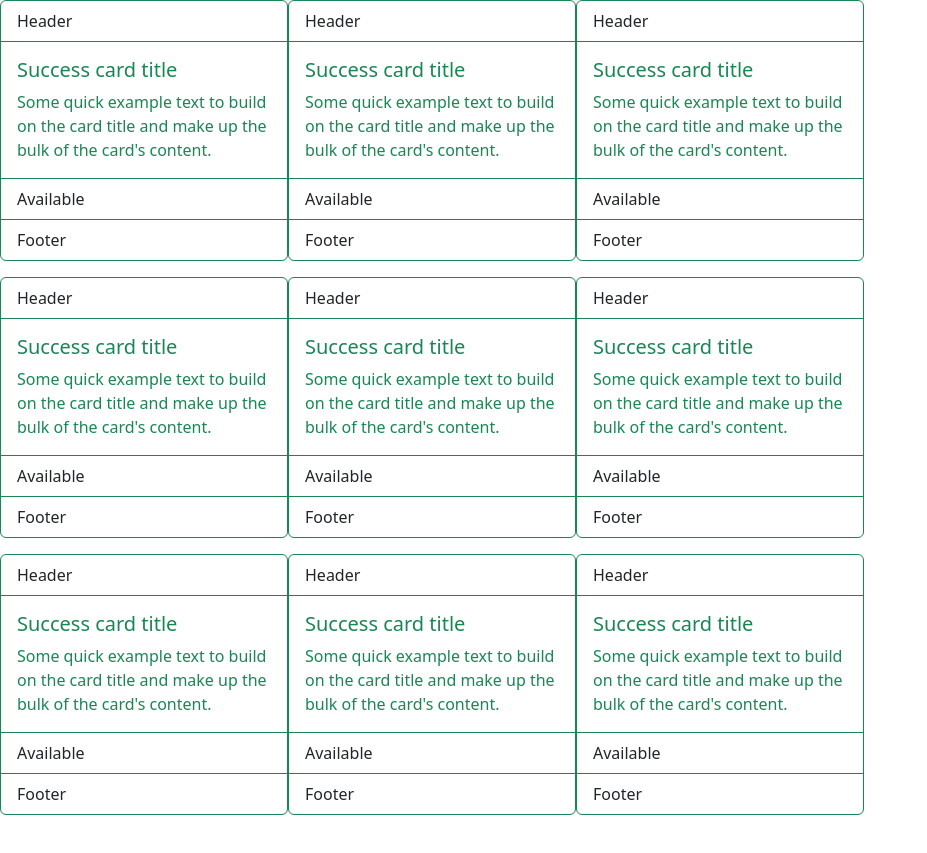
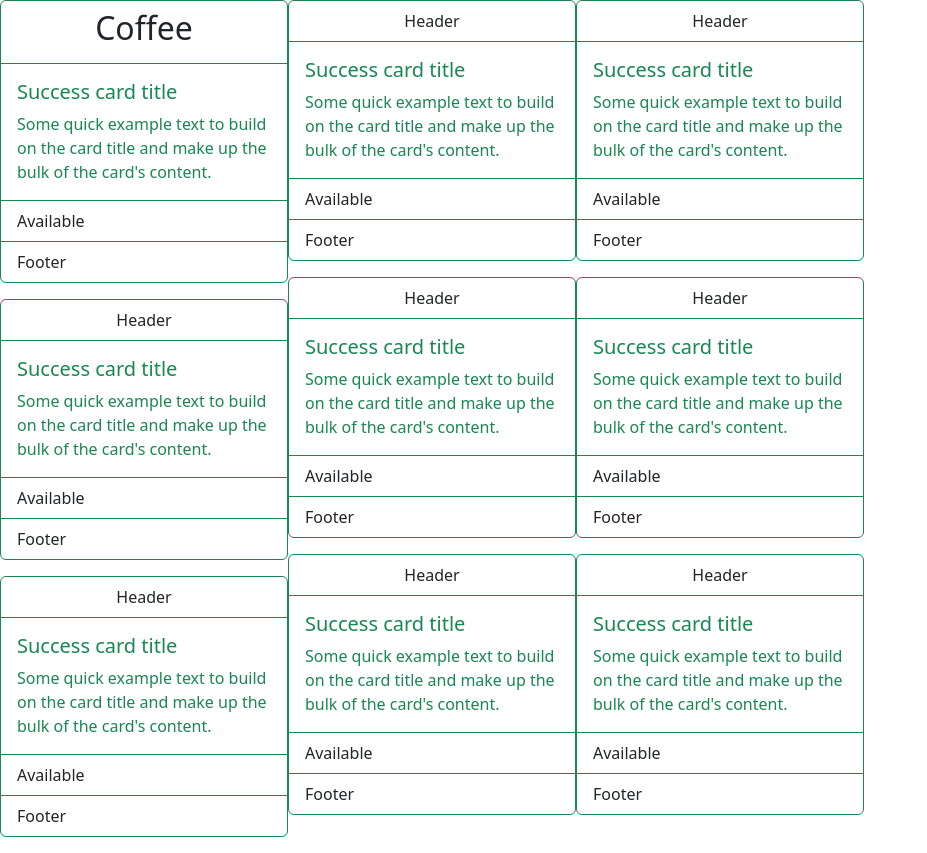
Before and after one commit to daniella-mcnair/2.0ASSIGNMENT-product-cards, a plain HTML site: page index.html in a window 1280 px wide. Shown: the whole page, without its empty margins (0-927 px from the left). Before the commit the page ends 831 px from the top, so only its background shows below. Drawn offline with nearby package versions, Linux system fonts and the light colour scheme.

Commit message:
forgot to pull to main

```diff
--- a/index.html
+++ b/index.html
@@ -14,7 +14,7 @@
     <div id = "container">
         <div class = "column1">
           <div class="card border-success mb-3" style="max-width: 18rem;">
-            <div class="card-header bg-transparent border-success">Header</div>
+            <div class="card-header bg-transparent border-success"><h2>Coffee</h2></div>
             <div class="card-body text-success">
               <h5 class="card-title">Success card title</h5>
               <p class="card-text">Some quick example text to build on the card title and make up the bulk of the card's content.</p>
--- a/main.css
+++ b/main.css
@@ -4,3 +4,8 @@
   flex-wrap: wrap;
 
 }
+
+
+.card-header {
+  text-align: center;
+}
```
